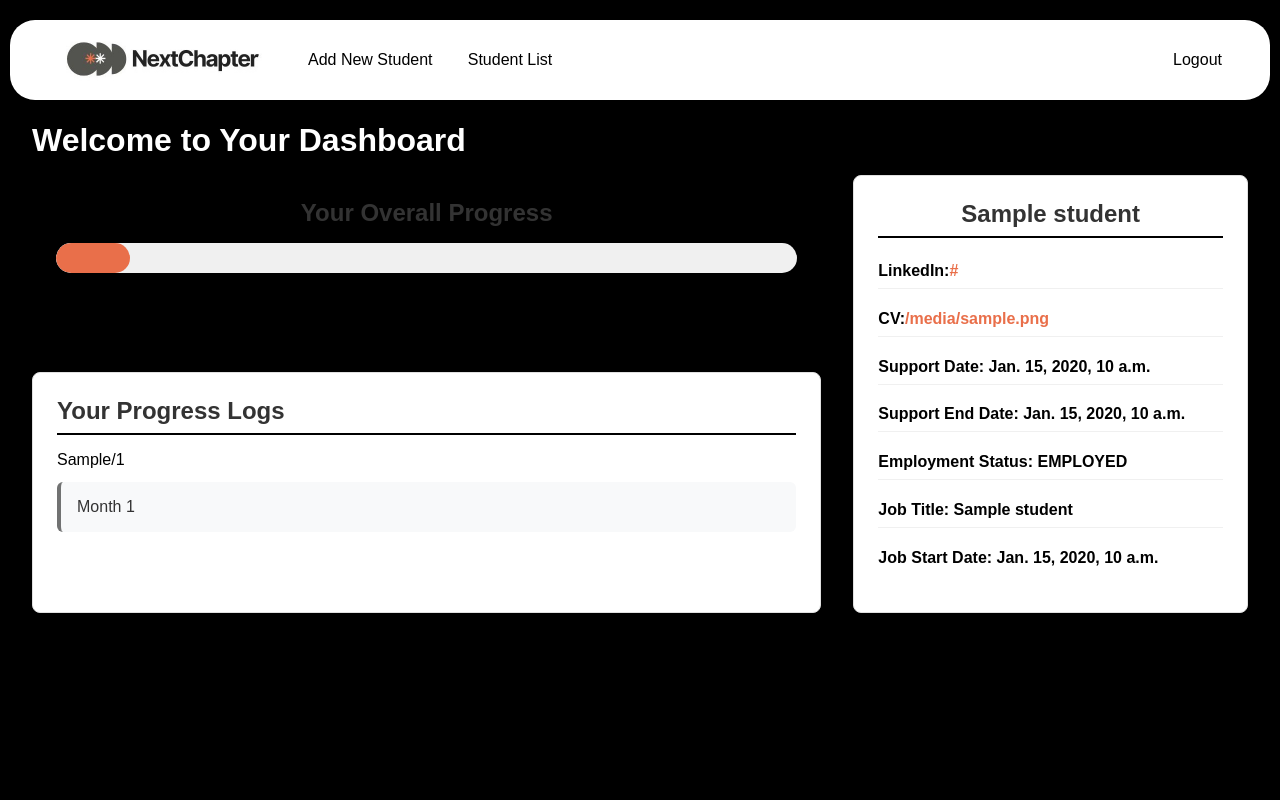
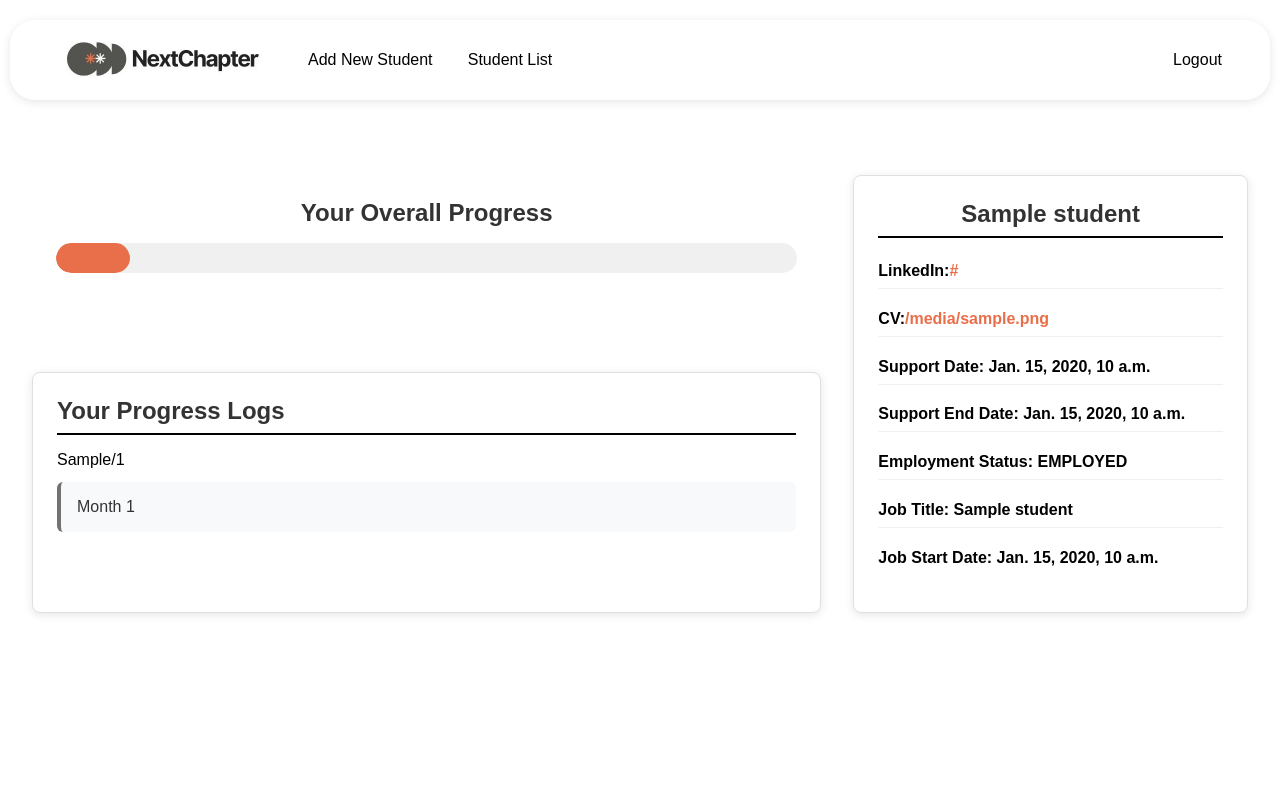
Before and after one commit to zahralmosawi/NextChapter, a Django app: template main_app/templates/student/dashboard.html in a window 1280 px wide. Run offline with Django 5.2, Linux system fonts and the light colour scheme; the template is opened without the code that fills it: most values are stand-ins (such as "Sample title", 1, 10 or a date in 2020).

Commit message:
changed the background color + add box shadow

```diff
--- a/main_app/static/base.css
+++ b/main_app/static/base.css
@@ -11,7 +11,7 @@ h1{
 body {
     font-family: Arial, sans-serif;
     padding-top: 80px;
-    background-color: #000000;
+    background-color: #ffffff;
 }
 
 .header {
@@ -20,6 +20,7 @@ body {
     left: 10px;
     right: 10px;
     background: rgb(255, 255, 255);
+    box-shadow: 0 2px 10px rgba(0,0,0,0.1);
     padding: 1rem 2rem;
     border-radius: 25px;
     display: flex;
```
